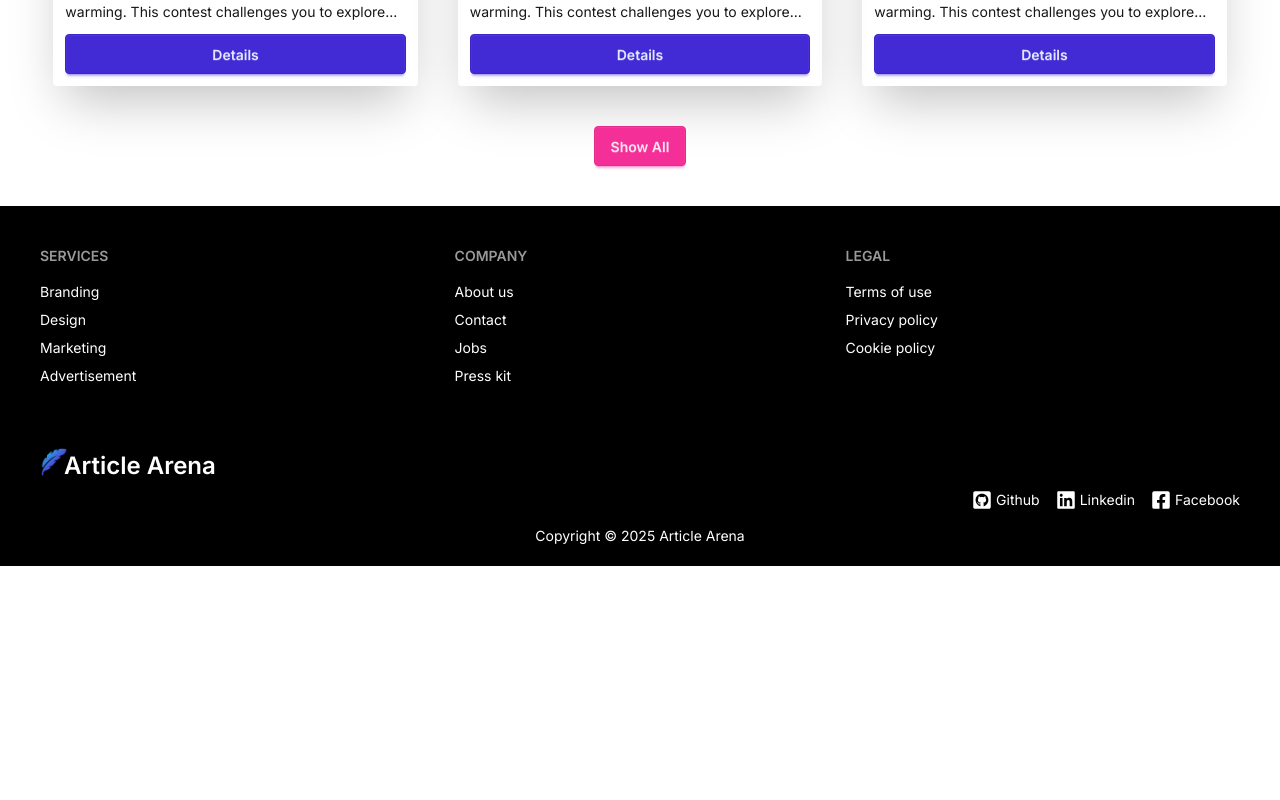
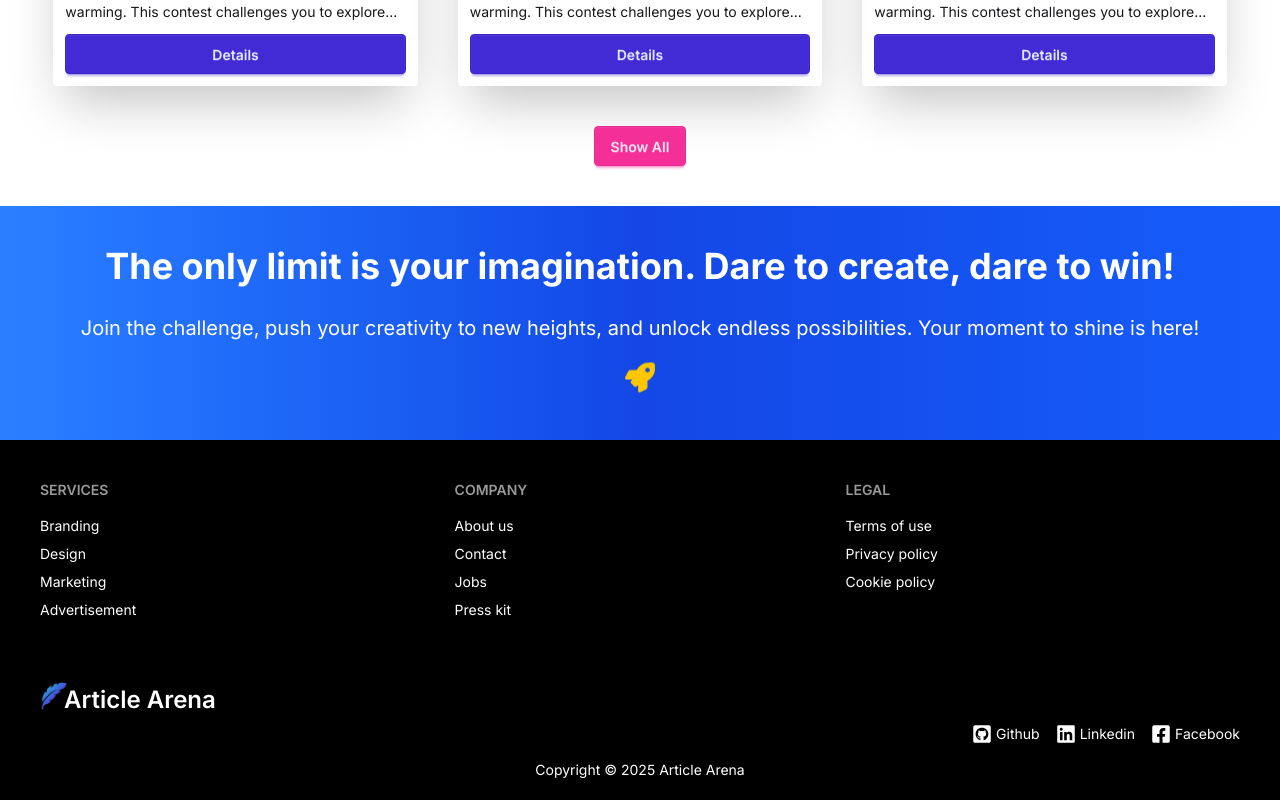
Before and after one commit to SubrotoKumar7/article-arena-client, a React (Vite) app: page / in a window 1280 px wide. Shown: the part 1850-2650 px from the top of the page. Before the commit the page ends 2416 px from the top, so only its background shows below. Built offline with nearby package versions, Linux system fonts and the light colour scheme.

Commit message:
motivation section

```diff
--- a/src/components/Shared/Heading/Heading.jsx
+++ b/src/components/Shared/Heading/Heading.jsx
@@ -1,9 +1,9 @@
 import React from 'react';
 
-const Heading = ({title, subtitle, position}) => {
+const Heading = ({title, subtitle, position, customClass}) => {
     return (
         <div className={position}>
-            <h1 className='text-2xl font-bold pb-2'>{title}</h1>
+            <h1 className={`text-2xl font-bold pb-2 ${customClass}`}>{title}</h1>
             <p className='text-sm'>{subtitle}</p>
         </div>
     );
--- a/src/pages/Home/Home.jsx
+++ b/src/pages/Home/Home.jsx
@@ -1,12 +1,14 @@
 import React from 'react';
 import Banner from '../../components/Banner/Banner';
 import Popular from './Popular/Popular';
+import Motivation from './Motivation/Motivation';
 
 const Home = () => {
     return (
         <div>
             <Banner></Banner>
             <Popular></Popular>
+            <Motivation></Motivation>
         </div>
     );
 };
--- /dev/null
+++ b/src/pages/Home/Motivation/Motivation.jsx
@@ -0,0 +1,21 @@
+import { FaRocket } from "react-icons/fa";
+import Heading from "../../../components/Shared/Heading/Heading";
+
+const Motivation = () => {
+    return (
+        <div className="bg-linear-to-r from-blue-500 via-blue-700 to-blue-600 text-white py-10">
+            <div className="container mx-auto px-4 text-center">
+
+                <Heading customClass={'text-3xl md:text-4xl'} position={'text-center'} title={'The only limit is your imagination. Dare to create, dare to win!'}></Heading>
+
+                <p className="text-xl pt-5 pb-7">Join the challenge, push your creativity to new heights, and unlock endless possibilities. Your moment to shine is here!</p>
+
+                <div className="flex justify-center">
+                    <FaRocket size={30} className="text-6xl text-yellow-400 animate-bounce" />
+                </div>
+            </div>
+        </div>
+    );
+};
+
+export default Motivation;
```
